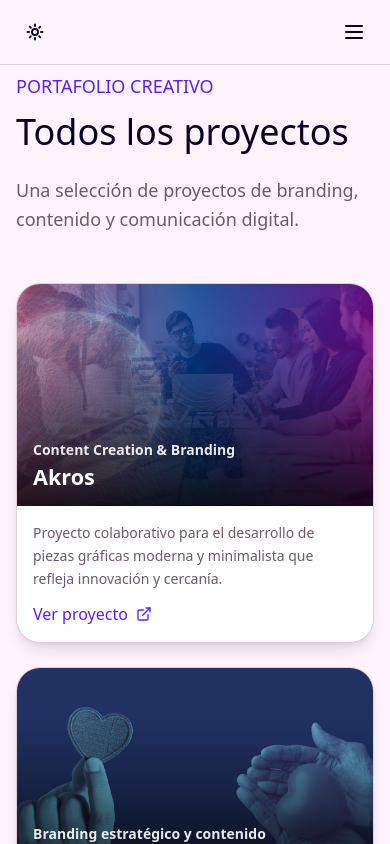
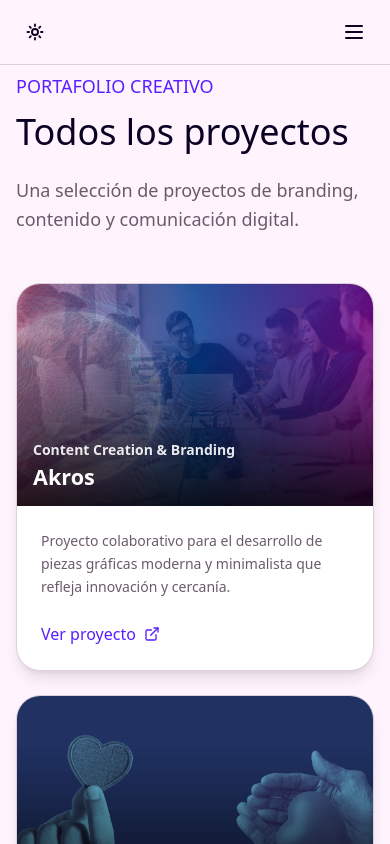
Before and after one commit to dinessa-ga/diana-vanessa-1, a React (Vite) app: page /projects in a window 390 px wide. Shown: the top 844 px of the page. Built offline with nearby package versions, Linux system fonts and the light colour scheme.

Commit message:
fix: refactor project card styles for improved layout and responsiveness

```diff
--- a/src/components/sections/creative/Projects.tsx
+++ b/src/components/sections/creative/Projects.tsx
@@ -31,11 +31,11 @@ export default function Projects() {
             {brandProjects.map((project) => (
               <article
                 key={project.id}
-                className="group overflow-hidden rounded-3xl border border-border bg-card shadow-lg transition-transform duration-300 hover:-translate-y-1 hover:shadow-xl"
+                className="project-card group overflow-hidden rounded-3xl border border-border bg-card shadow-lg transition-transform duration-300 hover:-translate-y-1 hover:shadow-xl"
               >
                 <Link
                   to={`/projects/${project.id}`}
-                  className="block focus-visible:outline-2 focus-visible:outline-offset-[-2px] focus-visible:outline-primary"
+                  className="project-card-link focus-visible:outline-2 focus-visible:outline-offset-[-2px] focus-visible:outline-primary"
                 >
                   <div className="project-card-media">
                     <ImageWithFallback
@@ -50,9 +50,9 @@ export default function Projects() {
                     </div>
                   </div>
 
-                  <div className="space-y-3 p-4">
+                  <div className="project-card-content">
                     <p className="text-sm leading-relaxed text-muted-foreground">{project.description}</p>
-                    <span className="inline-flex items-center gap-2 font-semibold text-primary transition-colors group-hover:text-secondary">
+                    <span className="project-card-cta inline-flex items-center gap-2 font-semibold text-primary transition-colors group-hover:text-secondary">
                       Ver proyecto
                       <ExternalLink className="h-4 w-4" />
                     </span>
--- a/src/index.css
+++ b/src/index.css
@@ -2243,6 +2243,7 @@ html {
   display: grid;
   grid-template-columns: minmax(0, 1fr);
   gap: 1.5rem;
+  align-items: stretch;
 }
 
 @media (min-width: 48rem) {
@@ -2255,6 +2256,29 @@ html {
   .projects-grid {
     grid-template-columns: repeat(3, minmax(0, 1fr));
   }
+}
+
+.project-card {
+  display: flex;
+  height: 100%;
+}
+
+.project-card-link {
+  display: flex;
+  flex: 1 1 auto;
+  flex-direction: column;
+}
+
+.project-card-content {
+  display: flex;
+  flex: 1 1 auto;
+  flex-direction: column;
+  gap: 1.5rem;
+  padding: 1.5rem;
+}
+
+.project-card-cta {
+  margin-top: auto;
 }
 
 .project-card-media {
```
